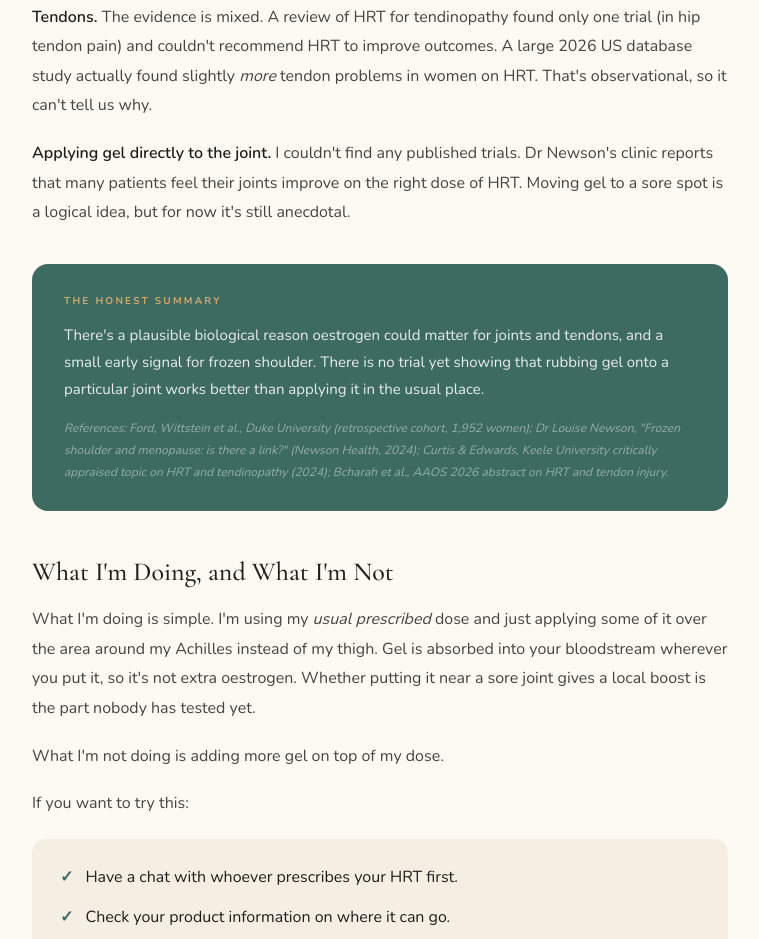
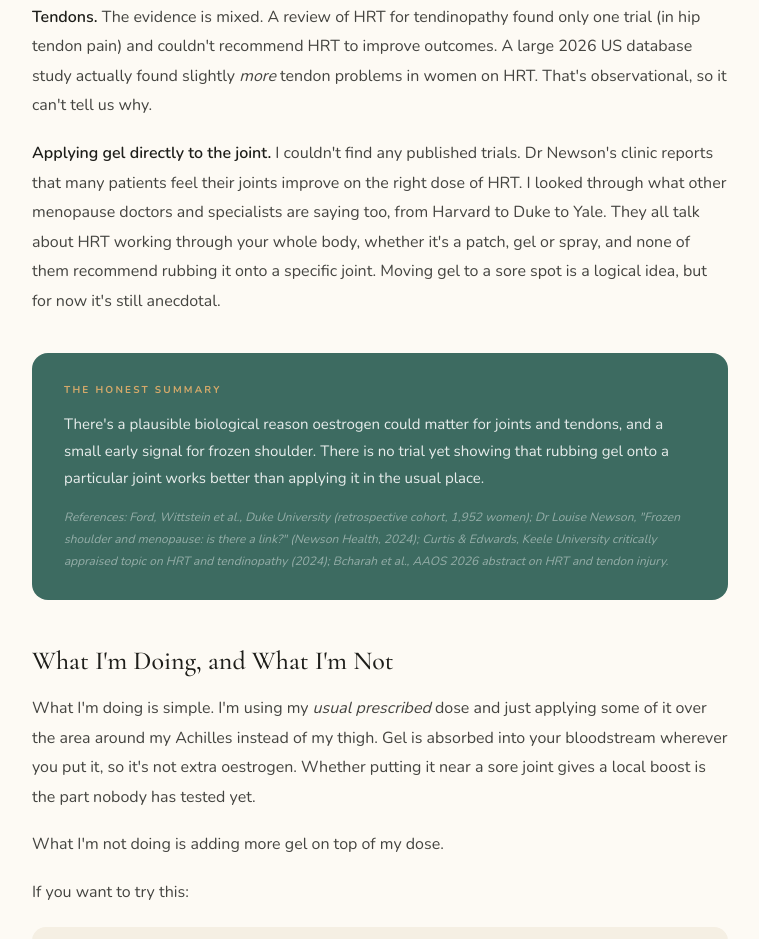
Before and after one commit to VelaOra/VelaOra-website, a plain HTML site: page oestrogen-gel-joints-frozen-shoulder.html in a window 1280 px wide. Shown: the part 1824-2763 px from the top of the page, without its empty margins (260-1019 px from the left). Drawn offline with nearby package versions, Linux system fonts and the light colour scheme.

Commit message:
Draft: note wider expert position on local application
Co-Authored-By: Claude Opus 5.5 <noreply@anthropic.com>
Claude-Session: https://claude.ai/code/session_01RpjvJyqradazhjg4DH3uLv

```diff
--- a/oestrogen-gel-joints-frozen-shoulder.html
+++ b/oestrogen-gel-joints-frozen-shoulder.html
@@ -254,7 +254,7 @@ img{max-width:100%;border-radius:16px;margin-bottom:24px;display:block;}
         <h3 style="font-family:'Cormorant Garamond',serif;font-size:26px;font-weight:500;color:var(--text-dark);margin:44px 0 16px;">What the Research Actually Shows</h3>
         <p><strong>Frozen shoulder.</strong> A Duke University study of 1,952 women aged 45 to 60 found that women not on HRT had higher odds of frozen shoulder than those on HRT. But only 152 women were on HRT, and the result wasn't statistically significant. The researchers called it a starting point and plan to study a larger group.</p>
         <p><strong>Tendons.</strong> The evidence is mixed. A review of HRT for tendinopathy found only one trial (in hip tendon pain) and couldn't recommend HRT to improve outcomes. A large 2026 US database study actually found slightly <em>more</em> tendon problems in women on HRT. That's observational, so it can't tell us why.</p>
-        <p><strong>Applying gel directly to the joint.</strong> I couldn't find any published trials. Dr Newson's clinic reports that many patients feel their joints improve on the right dose of HRT. Moving gel to a sore spot is a logical idea, but for now it's still anecdotal.</p>
+        <p><strong>Applying gel directly to the joint.</strong> I couldn't find any published trials. Dr Newson's clinic reports that many patients feel their joints improve on the right dose of HRT. I looked through what other menopause doctors and specialists are saying too, from Harvard to Duke to Yale. They all talk about HRT working through your whole body, whether it's a patch, gel or spray, and none of them recommend rubbing it onto a specific joint. Moving gel to a sore spot is a logical idea, but for now it's still anecdotal.</p>
 
         <div style="background:var(--teal);color:white;border-radius:16px;padding:28px 32px;margin:36px 0;">
           <span style="font-size:10px;font-weight:700;letter-spacing:0.22em;text-transform:uppercase;color:var(--gold-light);display:block;margin-bottom:12px;">The Honest Summary</span>
```
